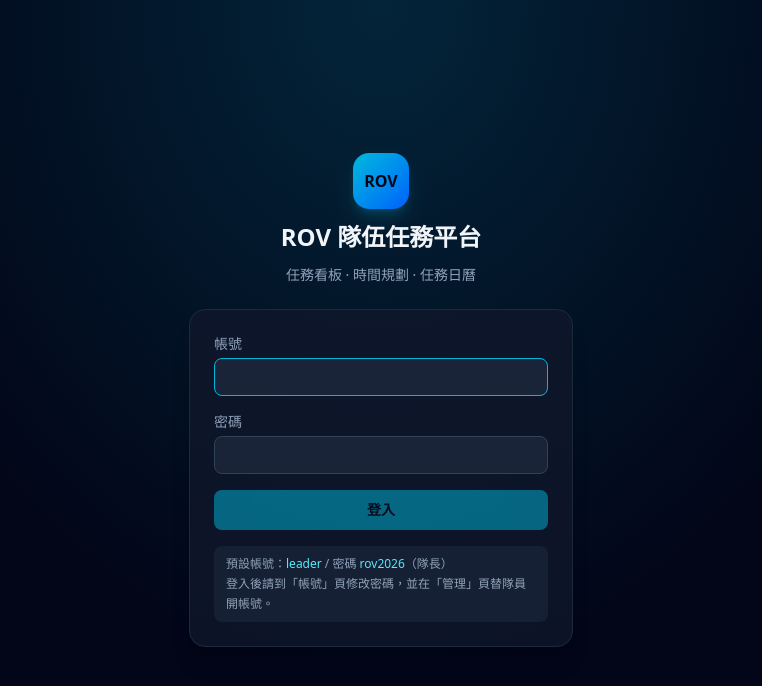
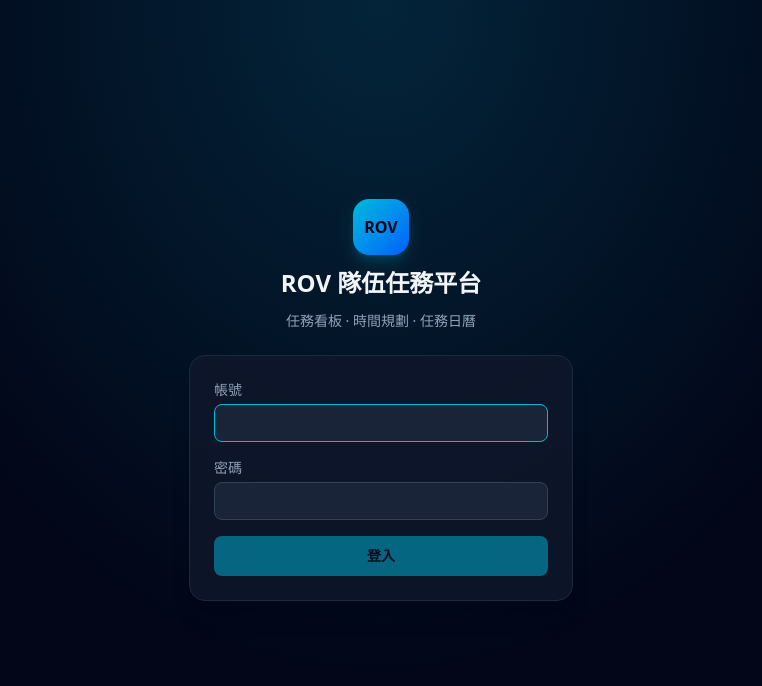
Before and after one commit to SSC-ROV/ROVOne, a Next.js app: page /login in a window 1280 px wide. Shown: the top 686 px of the page, without its empty margins (259-1021 px from the left). Built offline with nearby package versions, Linux system fonts and the light colour scheme.

Commit message:
移除登入頁預設帳密提示（公開上線）；README 補 API 接口文件

```diff
--- a/src/app/login/page.tsx
+++ b/src/app/login/page.tsx
@@ -79,12 +79,6 @@ export default function LoginPage() {
           >
             {busy ? "登入中…" : "登入"}
           </button>
-          <p className="rounded-lg bg-slate-800/60 px-3 py-2 text-xs leading-5 text-slate-400">
-            預設帳號：<span className="text-cyan-300">leader</span> / 密碼{" "}
-            <span className="text-cyan-300">rov2026</span>（隊長）
-            <br />
-            登入後請到「帳號」頁修改密碼，並在「管理」頁替隊員開帳號。
-          </p>
         </form>
       </div>
     </main>
```
Also changed, not shown: 1 other file (tests, documents, lock files or other folders).
